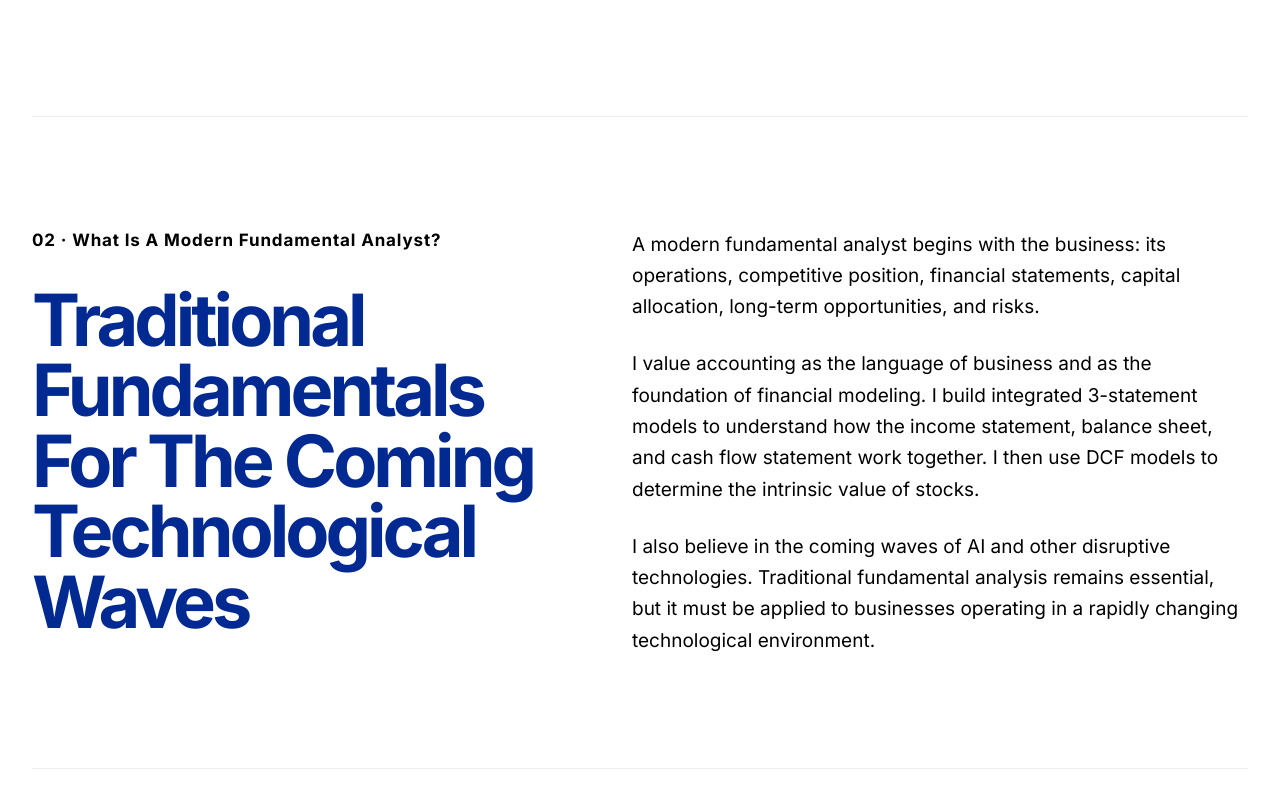
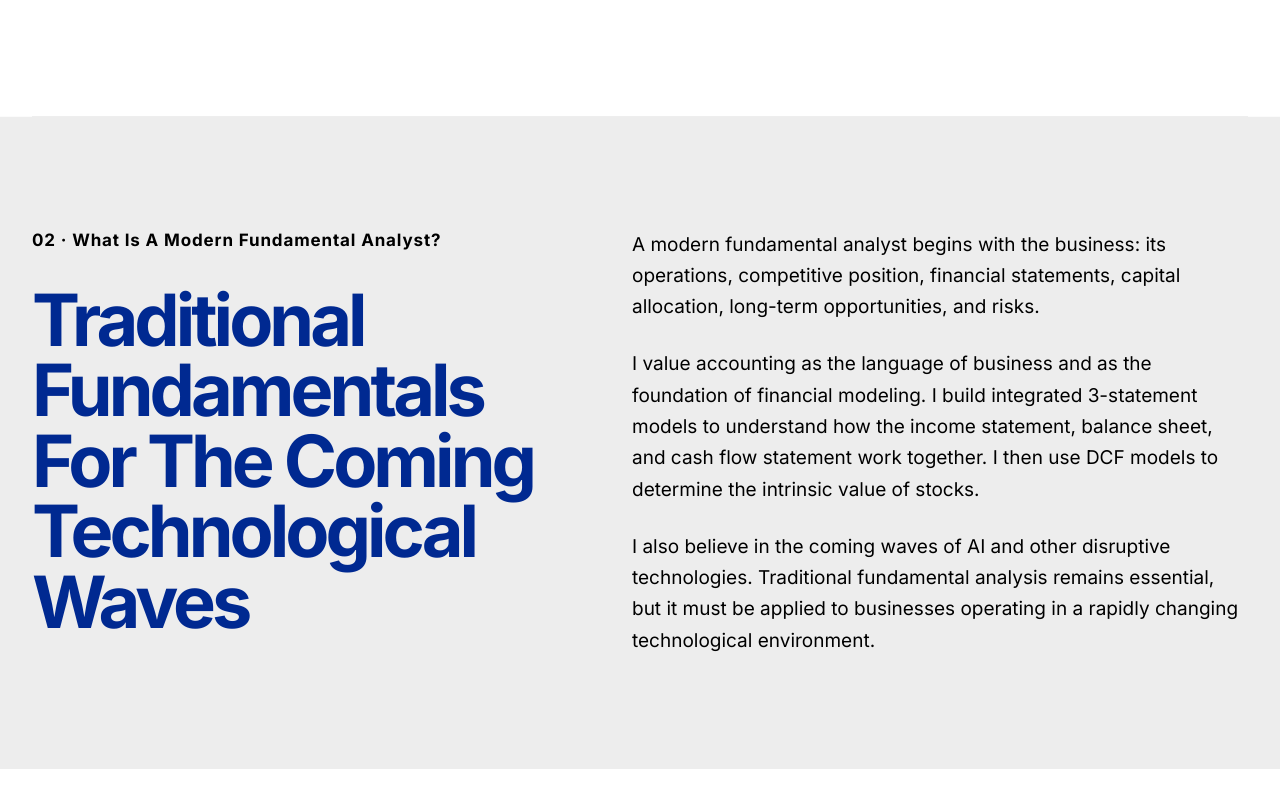
Before and after one commit to Tianyi0510/modern-fundamental-analyst, a Next.js app: page /about in a window 1280 px wide. Shown: the part 1350-2140 px from the top of the page. Built offline with nearby package versions, Linux system fonts and the light colour scheme.

Commit message:
Use gray backgrounds for alternating sections

```diff
--- a/app/globals.css
+++ b/app/globals.css
@@ -220,6 +220,7 @@ a { color: inherit; text-decoration: none; }
 .page-intro small { color: rgba(0,0,0,.62); }
 .memos-page .page-hero { border-bottom: 1px solid var(--black); }
 .body-section { padding: 130px 0; border-bottom: 1px solid var(--gray); }
+.section-gray { background: var(--gray); box-shadow: 0 0 0 100vmax var(--gray); clip-path: inset(0 -100vmax); }
 .two-column { display: grid; grid-template-columns: 1fr 1.5fr; gap: 80px; }
 .two-column h2, .methodology h2 { margin: 0; }
 .rich-copy p:first-child { margin-top: 0; }
--- a/components/about-page-content.tsx
+++ b/components/about-page-content.tsx
@@ -63,7 +63,7 @@ export function AboutPageContent({ locale }: { locale: Locale }) {
   const prefix = locale === "en" ? "" : `/${locale}`;
   return <main className="about-page" id="main-content"><SiteHeader locale={locale} />
     <section className="page-hero shell"><p className="eyebrow"><span /> {text.eyebrow}</p><h1>{text.headline[0]}<br /><em>{text.headline[1]}</em></h1><div className="page-intro"><p>{text.introduction}</p><small>{text.disciplines}</small></div></section>
-    {text.sections.map((section) => <section className="about-section shell" key={section.label}><div className="about-section-heading"><span>{section.label}</span><h2>{section.title}</h2></div><div className="about-copy">{section.paragraphs.map((paragraph) => <p key={paragraph}>{paragraph}</p>)}</div></section>)}
+    {text.sections.map((section, index) => <section className={`about-section shell${index % 2 === 1 ? " section-gray" : ""}`} key={section.label}><div className="about-section-heading"><span>{section.label}</span><h2>{section.title}</h2></div><div className="about-copy">{section.paragraphs.map((paragraph) => <p key={paragraph}>{paragraph}</p>)}</div></section>)}
     <section className="about-boundaries shell">{text.boundaries.map((boundary) => <article key={boundary.title}><h2>{boundary.title}</h2><ol>{boundary.items.map((item) => <li key={item}>{item}</li>)}</ol></article>)}</section>
     <section className="about-closing shell"><p className="eyebrow"><span /> {text.closingLabel}</p><h2>{text.closingTitle}</h2><div>{text.closingParagraphs.map((paragraph) => <p key={paragraph}>{paragraph}</p>)}<p>{text.legalPrefix}<Link href={`${prefix}/disclaimer`}>{text.disclaimer}</Link>{text.conjunction}<Link href={`${prefix}/performance`}>{text.performance}</Link>{text.legalSuffix}</p></div></section>
     <SiteFooter locale={locale} />
--- a/components/performance-page-content.tsx
+++ b/components/performance-page-content.tsx
@@ -81,5 +81,5 @@ export function PerformancePageContent({ locale }: { locale: Locale }) {
     <section className="returns shell"><div className="section-heading"><p className="section-number">{text.snapshot}</p><h2>{text.measured}</h2></div>
       <div className="returns-table"><div className="table-head"><span>{text.measure}</span><span>{text.result}</span><span>{text.context}</span></div><div className="return-row"><span>{text.cumulativeReturn}</span><strong>{formatPercent(portfolioSnapshot.totalReturn)}</strong><span>{text.cumulativeContext}</span></div><div className="return-row"><span>{text.portfolioXirr}</span><strong>{formatPercent(portfolioSnapshot.xirr)}</strong><span>{text.portfolioContext}</span></div><div className="return-row"><span>{portfolioSnapshot.benchmark} XIRR</span><strong>{formatPercent(portfolioSnapshot.benchmarkXirr)}</strong><span>{text.benchmarkContext}</span></div></div>
     </section>
-    <section className="methodology shell"><h2>{text.methodology}</h2><div><p>{text.methodologyCopy}</p><div className="source-note">{text.sourceCopy}</div></div></section><SiteFooter locale={locale} /></main>;
+    <section className="methodology shell section-gray"><h2>{text.methodology}</h2><div><p>{text.methodologyCopy}</p><div className="source-note">{text.sourceCopy}</div></div></section><SiteFooter locale={locale} /></main>;
 }
```
Also changed, not shown: 1 other file (tests, documents, lock files or other folders).
